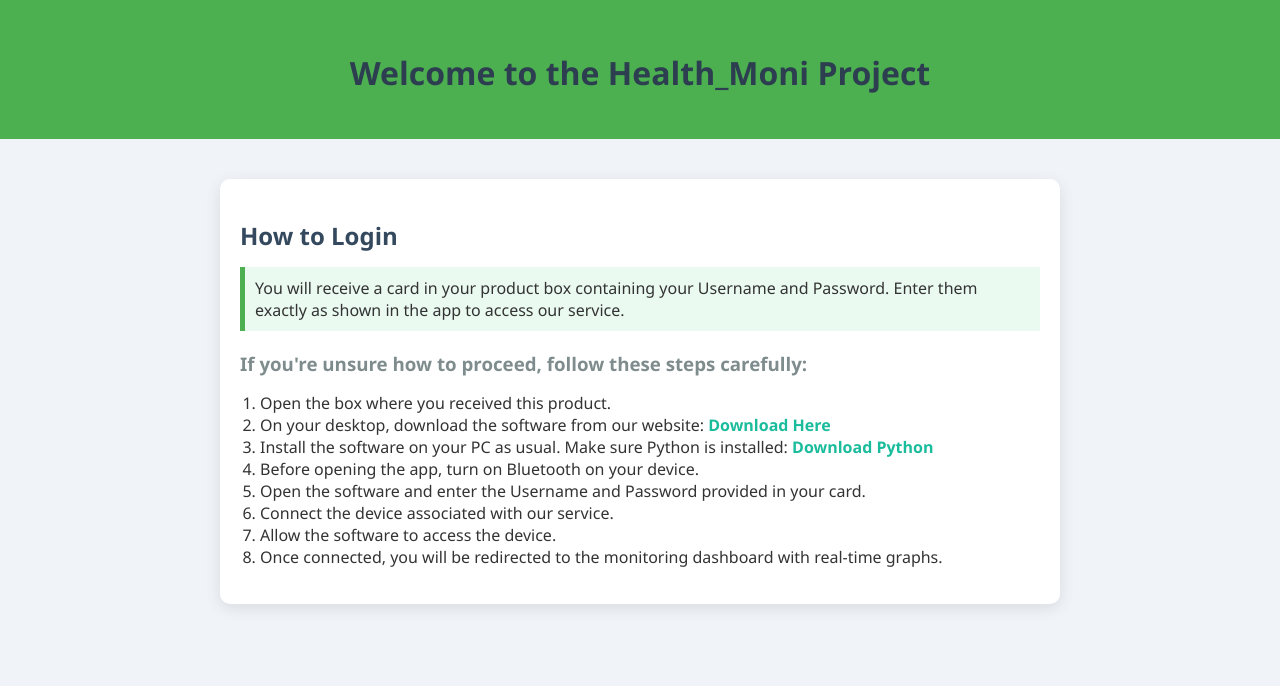
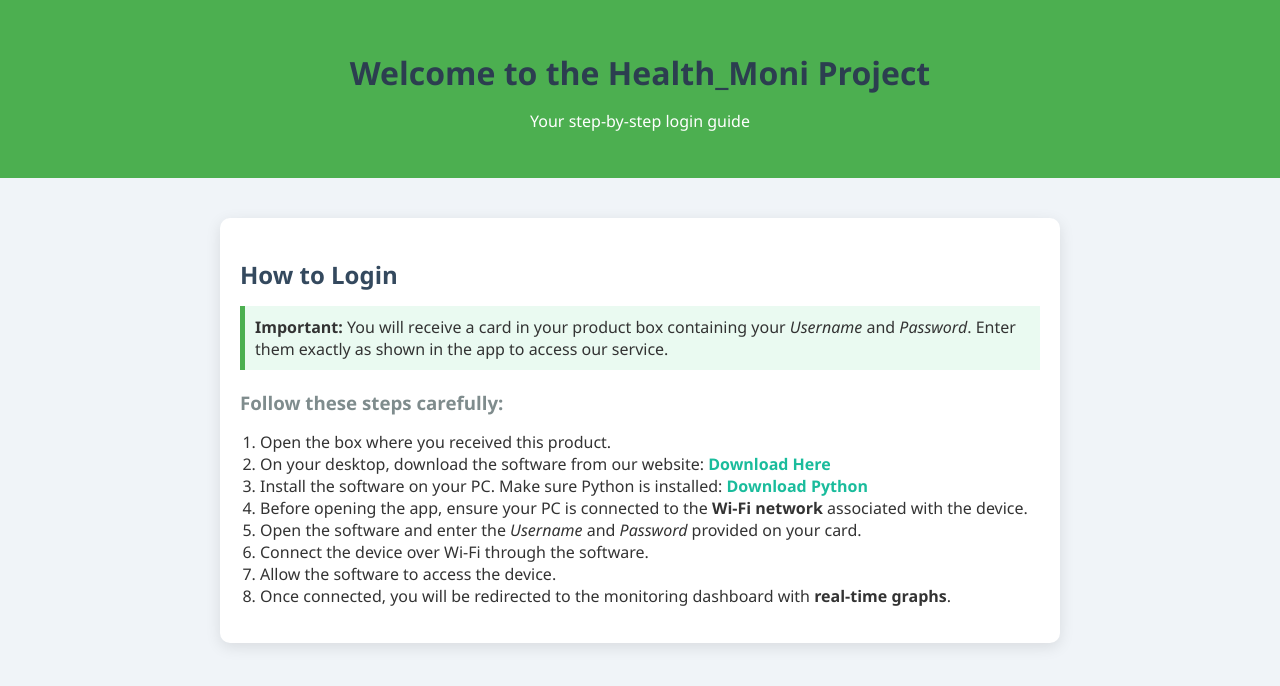
Before and after one commit to SUPERMAN4299/Health_Moni, a Flask app: page /query in a window 1280 px wide. Shown: the top 686 px of the page. Run offline with Flask 3, Linux system fonts and the light colour scheme.

Commit message:
Update index.html

```diff
--- a/templates/index.html
+++ b/templates/index.html
@@ -1,34 +1,47 @@
 <!DOCTYPE html>
 <html lang="en">
 <head>
-    <meta charset="UTF-8">
-    <meta name="viewport" content="width=device-width, initial-scale=1.0">
+  <meta charset="UTF-8" />
+  <meta name="viewport" content="width=device-width, initial-scale=1.0" />
   <title>Health_Moni Project Login Guide</title>
   <!-- Link external CSS -->
-    <link rel="stylesheet" href="style.css">
+  <link rel="stylesheet" href="style.css" />
 </head>
 <body>
 
+  <!-- Header -->
   <header>
     <h1>Welcome to the Health_Moni Project</h1>
+    <p>Your step-by-step login guide</p>
   </header>
 
+  <!-- Main Content -->
   <main>
     <section>
       <h2>How to Login</h2>
       <div class="note">
-            You will receive a card in your product box containing your Username and Password. Enter them exactly as shown in the app to access our service.
+        <strong>Important:</strong> You will receive a card in your product box containing your
+        <em>Username</em> and <em>Password</em>. Enter them exactly as shown in the app
+        to access our service.
       </div>
-        <h3>If you're unsure how to proceed, follow these steps carefully:</h3>
+
+      <h3>Follow these steps carefully:</h3>
       <ol>
         <li>Open the box where you received this product.</li>
-            <li>On your desktop, download the software from our website: <a href="http://127.0.0.1:5000/download" target="_blank">Download Here</a></li>
-            <li>Install the software on your PC as usual. Make sure Python is installed: <a href="https://www.python.org" target="_blank">Download Python</a></li>
-            <li>Before opening the app, turn on Bluetooth on your device.</li>
-            <li>Open the software and enter the Username and Password provided in your card.</li>
-            <li>Connect the device associated with our service.</li>
+        <li>On your desktop, download the software from our website:
+          <a href="http://127.0.0.1:5000/download" target="_blank">Download Here</a>
+        </li>
+        <li>Install the software on your PC. Make sure Python is installed:
+          <a href="https://www.python.org" target="_blank">Download Python</a>
+        </li>
+        <li>Before opening the app, ensure your PC is connected to the <strong>Wi-Fi network</strong>
+            associated with the device.</li>
+        <li>Open the software and enter the <em>Username</em> and <em>Password</em> provided on your card.</li>
+        <li>Connect the device over Wi-Fi through the software.</li>
         <li>Allow the software to access the device.</li>
-            <li>Once connected, you will be redirected to the monitoring dashboard with real-time graphs.</li>
+        <li>Once connected, you will be redirected to the monitoring dashboard with
+          <strong>real-time graphs</strong>.
+        </li>
       </ol>
     </section>
   </main>
```
Lines whose indentation alone changed are shown as unchanged.
